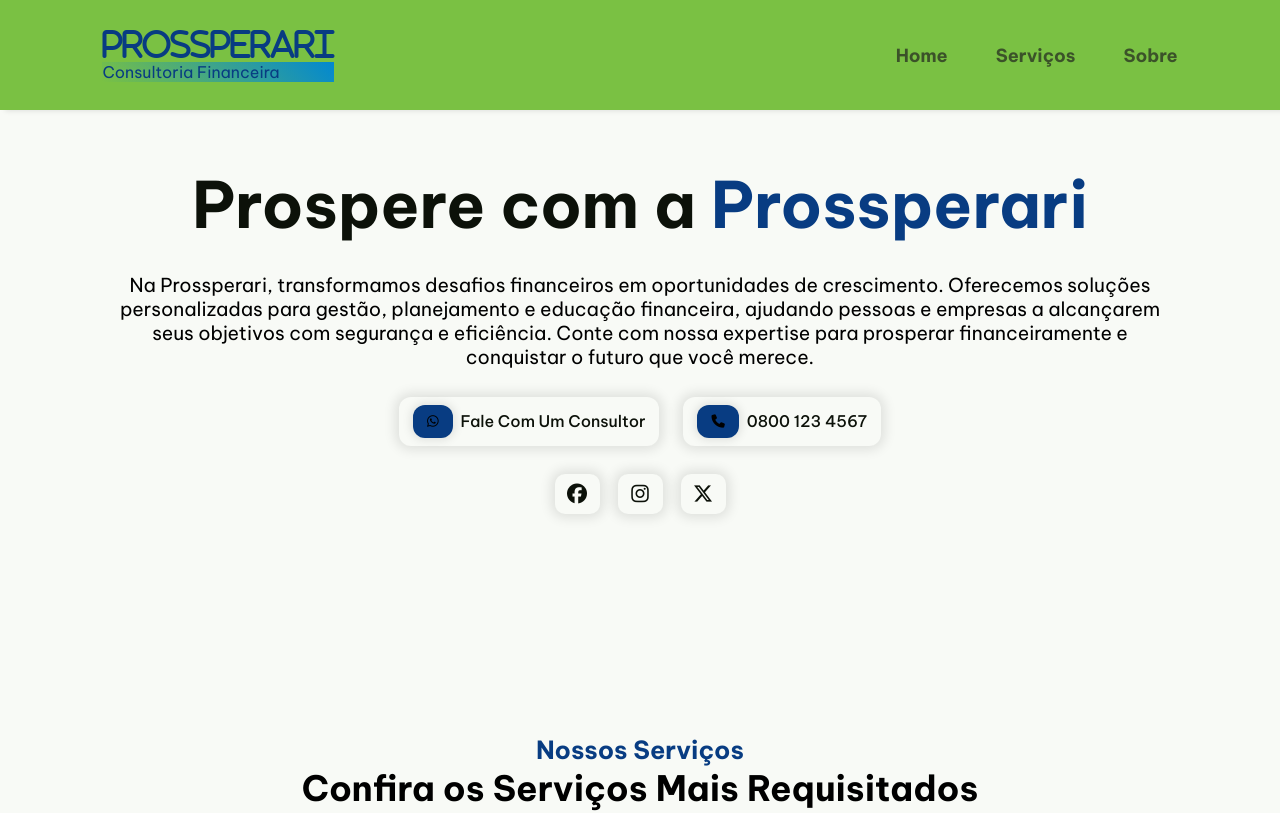
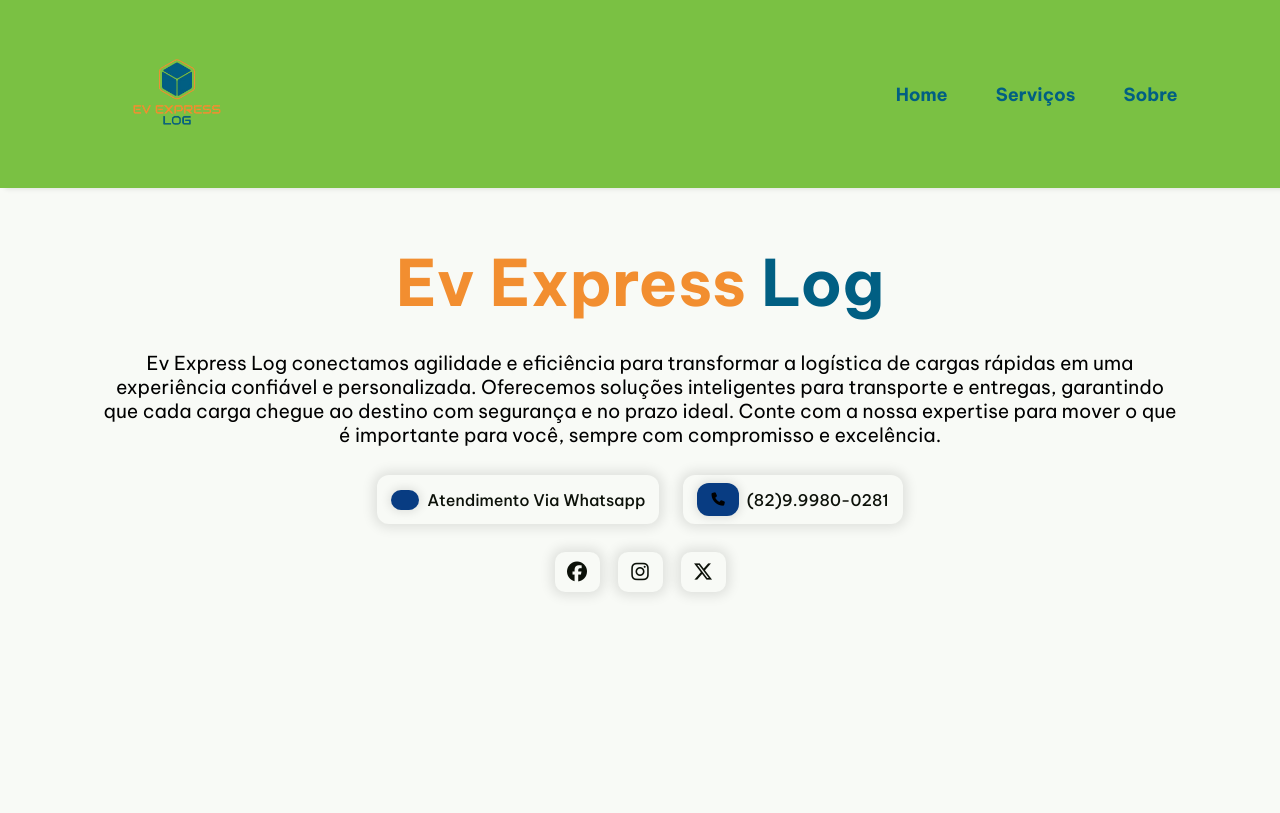
Before and after one commit to isaac242628/EvExpress, a plain HTML site: page index.html in a window 1280 px wide. Shown: the top 813 px of the page. Drawn offline with nearby package versions, Linux system fonts and the light colour scheme.

Commit message:
caminhando

```diff
--- a/header.css
+++ b/header.css
@@ -12,17 +12,9 @@ header{
 }
 
 #nav_logo{
-    font-size: 2rem;
-    font-weight: 700;
-    color: #083c82;
-    text-align: center;
+    width: 150px;
+    padding-left: 0%;
     position: relative;
-}
-
-#nav_logo2{
-    font:'Be Vietnam Pro';
-    color:#083c82;
-    background: linear-gradient(45deg, #7ac143, #0288d1);
 }
 
 #nav_list{
@@ -34,7 +26,7 @@ header{
 .nav-item a{
     font-size: large;
     text-decoration: none;
-    color: #1d1d1dad;
+    color: #015f83;
     font-weight: 700;
     transition: color 0.3s ease;
 }
--- a/home.css
+++ b/home.css
@@ -5,7 +5,7 @@
 }
 
 #cta{
-    width: 35%;
+    width: 45%;
     display: flex;
     flex-direction: column;
     gap: 28px;
@@ -18,7 +18,11 @@
 }
 
 #cta .title span{
-    color: #083c82;
+    color: #f28e30;
+}
+
+#cta .title span #emphasis_one{
+    color: #015f83;
 }
 
 #cta .description{
@@ -54,7 +58,7 @@
 }
 
 #banner img{
-    height: 100%;
+    height: 90%;
     width: fit-content;
     border-radius: 20px;
 }
--- a/index.html
+++ b/index.html
@@ -3,18 +3,22 @@
 <head>
     <meta charset="UTF-8">
     <meta name="viewport" content="width=device-width, initial-scale=1.0">
+    <link rel="apple-touch-icon" sizes="180x180" href="/apple-touch-icon.png">
+    <link rel="icon" type="image/png" sizes="32x32" href="/favicon-32x32.png">
+    <link rel="icon" type="image/png" sizes="16x16" href="/favicon-16x16.png">
+    <link rel="manifest" href="/site.webmanifest">
     <link rel="stylesheet" href="https://cdnjs.cloudflare.com/ajax/libs/font-awesome/6.6.0/css/all.min.css">
     <link rel="stylesheet" href="styles.css">
    <script src="https://cdnjs.cloudflare.com/ajax/libs/jquery/3.7.1/jquery.min.js"></script>
    <script src="https://unpkg.com/scrollreveal"></script>
-   <title>Prossperari | Consultoria Financeira</title>
+   <title>Ev Express Log</title>
 </head>
 <body>
     <header>
         <nav id="navbar">
             <div>
-            <h1><i class="fa-solid fa-p" id="nav_logo">rossperari</i></h1>
-            <p id="nav_logo2">Consultoria Financeira</p>
+            <img src="logoEv.png" id="nav_logo" alt="">
+
             </div>
                 <ul id="nav_list">
                     <li class="nav-item">
@@ -48,26 +52,25 @@
     <main id="content">
         <section id="home">
             <div id="cta">
-                <h1 class="title">Prospere com a
-                    <span>Prossperari</span>
+                <h1 class="title">
+                    <span>Ev Express <span id="emphasis_one">Log</span></span>
                 </h1>
-                <p class="description">Na Prossperari, transformamos desafios financeiros em oportunidades de crescimento.
-                    Oferecemos soluções personalizadas para gestão, planejamento e educação financeira, ajudando pessoas e empresas a alcançarem seus objetivos com segurança e eficiência.
-                    Conte com nossa expertise para prosperar financeiramente e conquistar o futuro que você merece.
+                <p class="description">Ev Express Log conectamos agilidade e eficiência para transformar a logística de cargas rápidas em uma experiência confiável e personalizada.
+                    Oferecemos soluções inteligentes para transporte e entregas, garantindo que cada carga chegue ao destino com segurança e no prazo ideal.
+                    Conte com a nossa expertise para mover o que é importante para você, sempre com compromisso e excelência.
                 </p>
 
                 <div id="cta_buttons">
                     <a href="" class="phone_button">
                         <button class="btn-default">
-                        <i class="fa-brands fa-whatsapp"></i>
                         </button>
-                        Fale Com Um Consultor
+                        Atendimento Via Whatsapp
                     </a>
-                    <a href="tel:+55(82)99347-7707" class="phone_button">
+                    <a href="tel:+55(82)9.9980-0281" class="phone_button">
                         <button class="btn-default">
                             <i class="fa-solid fa-phone"></i>
                         </button>
-                        0800 123 4567
+                        (82)9.9980-0281
                     </a>
                 </div>
                 <div class="social-media-buttons">
@@ -84,7 +87,7 @@
             </div>
 
             <div id="banner">
-                <img src="https://img.freepik.com/fotos-gratis/papelada_1098-18063.jpg?t=st=1732908460~exp=1732912060~hmac=dbdaece36df42c810cbda4d99c1a8832e2b12a16b39e73ef2d5a00486e5a81eb&w=900" alt="">
+                <img src="logoEv.png" alt="">
             </div>
         </section>
 
```
Also changed, not shown: android-chrome-192x192.png (added), android-chrome-512x512.png (added), apple-touch-icon.png (added), favicon-16x16.png (added), favicon-32x32.png (added), favicon.ico (added), logoEv.png (added), site.webmanifest (added). Lines whose indentation alone changed are shown as unchanged.
